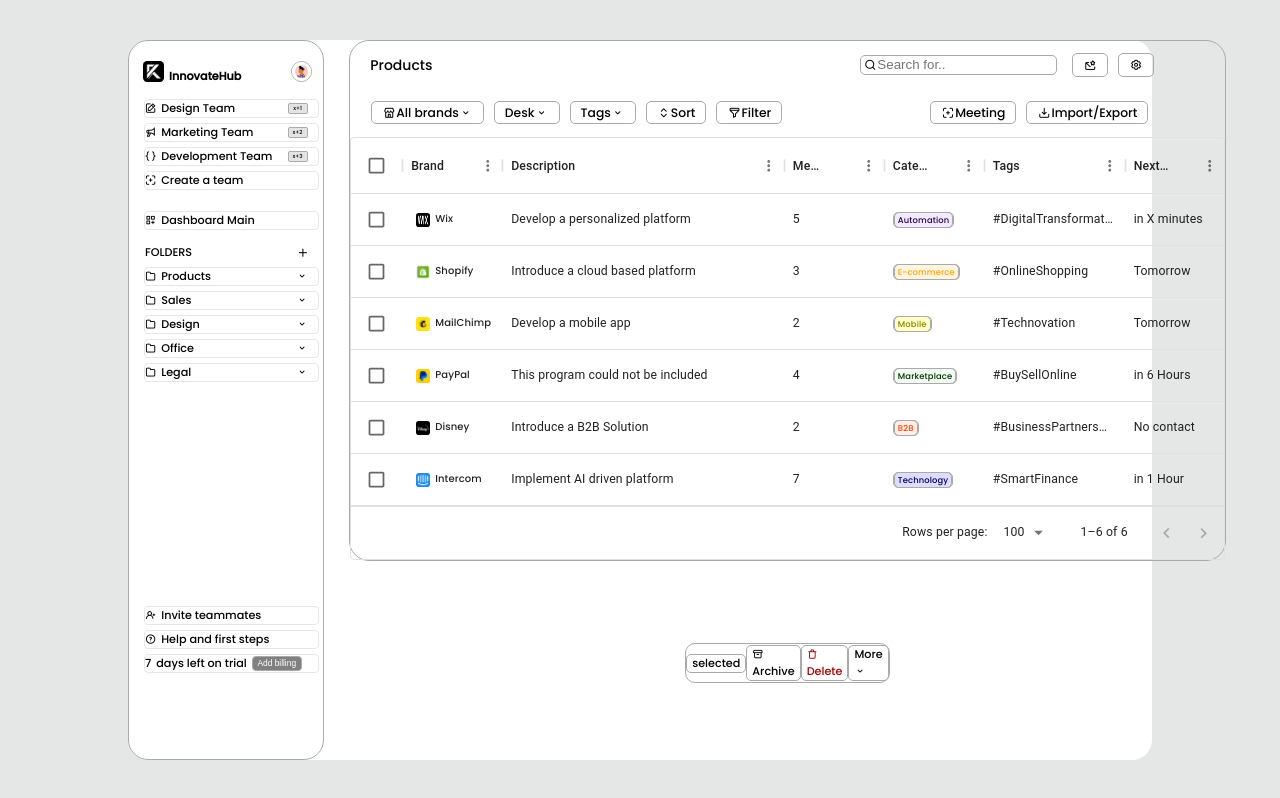
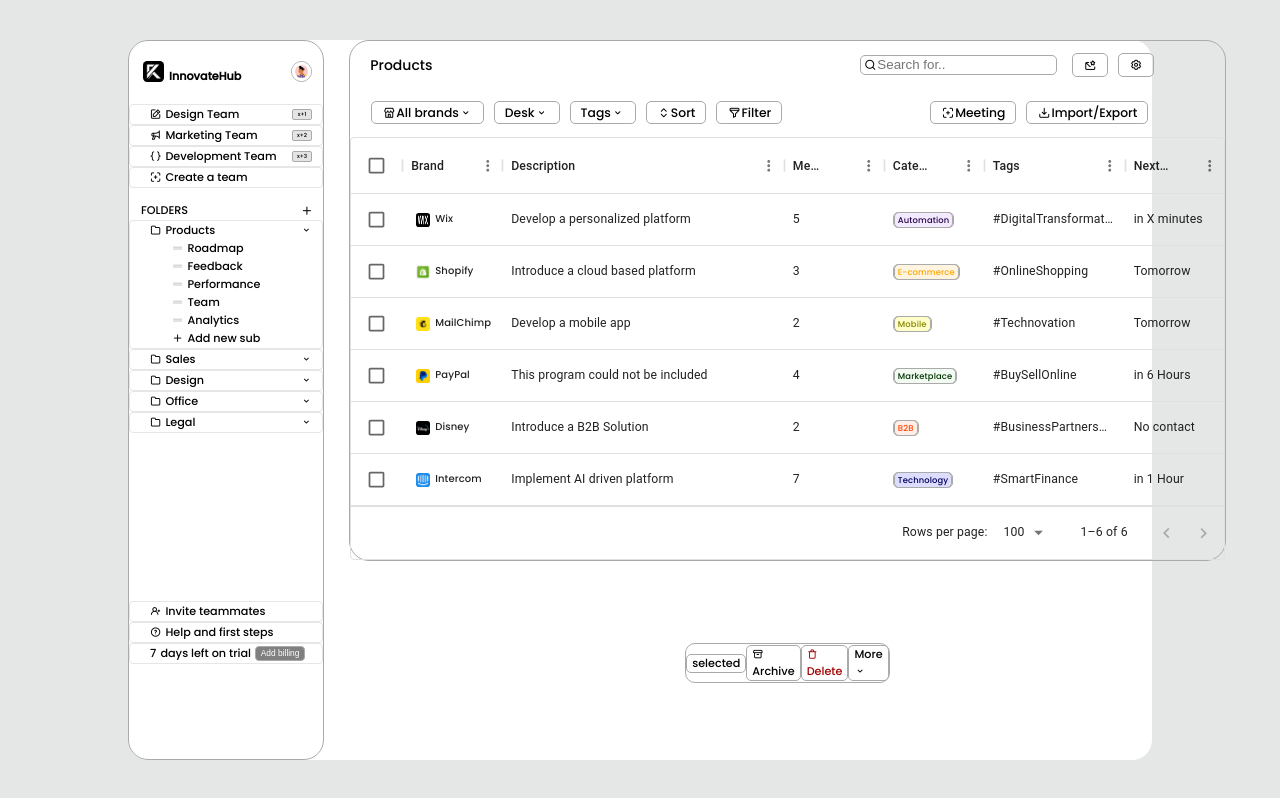
Before and after one commit to ankitdeb11/K-RITE-Assignment, a React (Create React App) app: page / in a window 1280 px wide. Shown: the top 798 px of the page. Built offline with nearby package versions, Linux system fonts and the light colour scheme.

Commit message:
completed sub-menu for sidebar

```diff
--- a/src/components/dashboard/Dashboard.jsx
+++ b/src/components/dashboard/Dashboard.jsx
@@ -29,17 +29,20 @@
 
                 <div className="sidebar">
 
+                    {/* Menu Items start from here  */}
 
 
+                    <div className="menu">
+                        <div className="item">
                             <a href="#design">
                                 <i class="uil uil-edit sidebar-icons"></i>
                                 Design Team
                                 <span className="team-amount">x+1</span>
                             </a>
+                        </div>
 
 
-
-
+                        <div className="item">
                             <a href="#marketing">
                                 <i class="uil uil-megaphone sidebar-icons"></i>
                                 Marketing Team
@@ -47,8 +50,10 @@
                             </a>
 
 
+                        </div>
 
 
+                        <div className="item">
                             <a href="#development">
                                 <i class="uil uil-brackets-curly sidebar-icons"></i>
                                 Development Team
@@ -56,18 +61,29 @@
                             </a>
 
 
+                        </div>
 
 
+
+
+                        <div className="item">
                             <a href="#createteam">
                                 <i class="uil uil-focus-add sidebar-icons"></i>
                                 Create a team
                             </a>
 
+                        </div>
 
+
+                        {/*
+                        <div className="item">
                             <a className='home' href="#home">
                                 <i class="uil uil-create-dashboard"></i>
                                 Dashboard Main
                             </a>
+
+
+                        </div> */}
 
 
 
@@ -77,17 +93,53 @@
                         </div>
 
 
-
-
-                    <a className='folders' href="#products">
+                        <div className="item">
+                            <a href="#products">
                                 <i class="uil uil-folder sidebar-icons"></i>
                                 Products
                                 <i class="uil uil-angle-down dropdown-icon"></i>
                             </a>
 
+                            {/* Drop down menu items 01 */}
+
+                            {/* Sub Menu Starts from here  */}
+                            <div className="sub-menu">
+
+                                <a href="#roadmap" className="sub-item">
+                                    <i class="uil uil-grip-horizontal-line sub-item-icon"></i>
+                                    Roadmap
+                                </a>
+
+                                <a href="#feedback" className="sub-item">
+                                <i class="uil uil-grip-horizontal-line sub-item-icon"></i>
+                                    Feedback
+                                </a>
+
+                                <a href="#Performance" className="sub-item">
+                                <i class="uil uil-grip-horizontal-line sub-item-icon"></i>
+                                    Performance
+                                </a>
+
+                                <a href="#team" className="sub-item">
+                                <i class="uil uil-grip-horizontal-line sub-item-icon"></i>
+                                    Team
+                                </a>
+
+                                <a href="#analytics" className="sub-item">
+                                <i class="uil uil-grip-horizontal-line sub-item-icon"></i>
+                                    Analytics
+                                </a>
+
+                                <a href="#addNew" className="sub-item">
+                                    <i class="uil uil-plus"></i>
+                                    Add new sub
+                                </a>
+                            </div>
+
+                        </div>
 
 
-
+                        <div className="item">
                             <a className='folders' href="#sales">
                                 <i class="uil uil-folder sidebar-icons"></i>
                                 Sales
@@ -95,9 +147,9 @@
                             </a>
 
 
+                        </div>
 
-
-
+                        <div className="item">
                             <a className='folders' href="#design">
                                 <i class="uil uil-folder sidebar-icons"></i>
                                 Design
@@ -105,43 +157,44 @@
                             </a>
 
 
+                        </div>
 
-
+                        <div className="item">
                             <a className='folders' href="#office">
                                 <i class="uil uil-folder sidebar-icons"></i>
                                 Office
                                 <i class="uil uil-angle-down dropdown-icon"></i>
                             </a>
+                        </div>
 
-
-
-
-
-                    <a className='folders' href="#legal">
+                        <div className="item">
+                            <a className='folders legal' href="#legal">
                                 <i class="uil uil-folder sidebar-icons"></i>
                                 Legal
                                 <i class="uil uil-angle-down dropdown-icon"></i>
                             </a>
 
 
+                        </div>
 
 
+                        <div className="item teams">
                             <a href="#invites" className='invites'>
                                 <i class="uil uil-user-plus sidebar-icons"></i>
                                 Invite teammates
                             </a>
+                        </div>
 
 
-
-
+                        <div className="item">
                             <a href="#help">
                                 <i class="uil uil-question-circle sidebar-icons"></i>
                                 Help and first steps
                             </a>
 
+                        </div>
 
-
-
+                        <div className="item">
                             <a href="#billing" className='billing'>
                                 <div className="days-left">
                                     7
@@ -153,9 +206,15 @@
                             </a>
 
 
+                        </div>
+
+                    </div>
 
 
                 </div>
+
+
+
             </aside>
 
 
--- a/src/components/dashboard/dashboard.css
+++ b/src/components/dashboard/dashboard.css
@@ -165,54 +165,64 @@
 }
 
 
-aside .sidebar a{
+aside .sidebar .menu{
+    display: inline-block;
+    width: 100%;
+    margin-top: 5px;
+}
+
+aside .sidebar .menu .item{
+    position: relative;
+    cursor: pointer;
+
+    border-radius: 4px;
+    border: 1px solid #E5E7E6;
+    padding: 0  5px;
+}
+
+.menu .item a{
+    width: 90%;
     display: flex;
     align-items: center;
     color: var(--color-dark);
-    margin: 5px 15px;
-    gap: 5px;
-    position: relative;
-
-    border-radius: 4px;
-    border: 1px solid #E5E7E6;
-
-    width: 90%;
-    transition: all 300ms ease;
-    font-size: 0.8rem;
-
+    margin: 1px 15px;
+    gap: .3rem;
+    font-size: var(--theme-font-size);
 }
 
-aside .folders-title{
-    margin-top: 1rem;
+.folders-title{
     display: flex;
     justify-content: space-between;
     align-items: center;
-    margin-left: 1rem;
-    margin-right: 1rem;
+    margin-top: 1rem;
+    padding: 0 10px;
 }
 
-aside .folders-title span{
-    font-size: 0.8rem;
+.folders-title span{
+    font-size: var(--theme-font-size);
     margin-left: 2px;
 }
 
 
-aside a.invites{
-    margin-top: 16rem;
-
-}
-
-
-aside a.folders{
-    display: flex;
-}
 
 .dropdown-icon{
     position: absolute;
     right: 0;
     margin-right: 10px;
+    transition: 0.3s ease;
 }
 
-.sidebar a.home{
-    margin-top: 1.5rem;
+.teams{
+    margin-top: 12rem;
 }
+
+.item .sub-menu{
+    padding: 0 22px;
+    justify-content: space-between;
+
+    /* display: none; */
+}
+
+.sub-item-icon{
+    color: rgb(193, 193, 193);
+}
```
Lines whose indentation alone changed are shown as unchanged.
